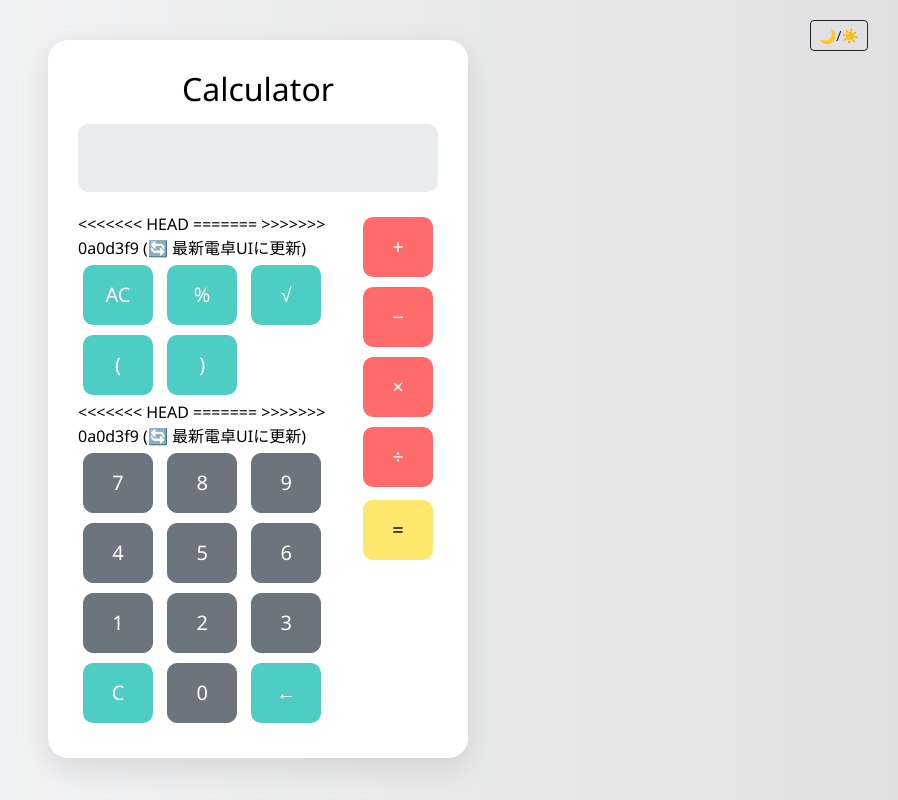
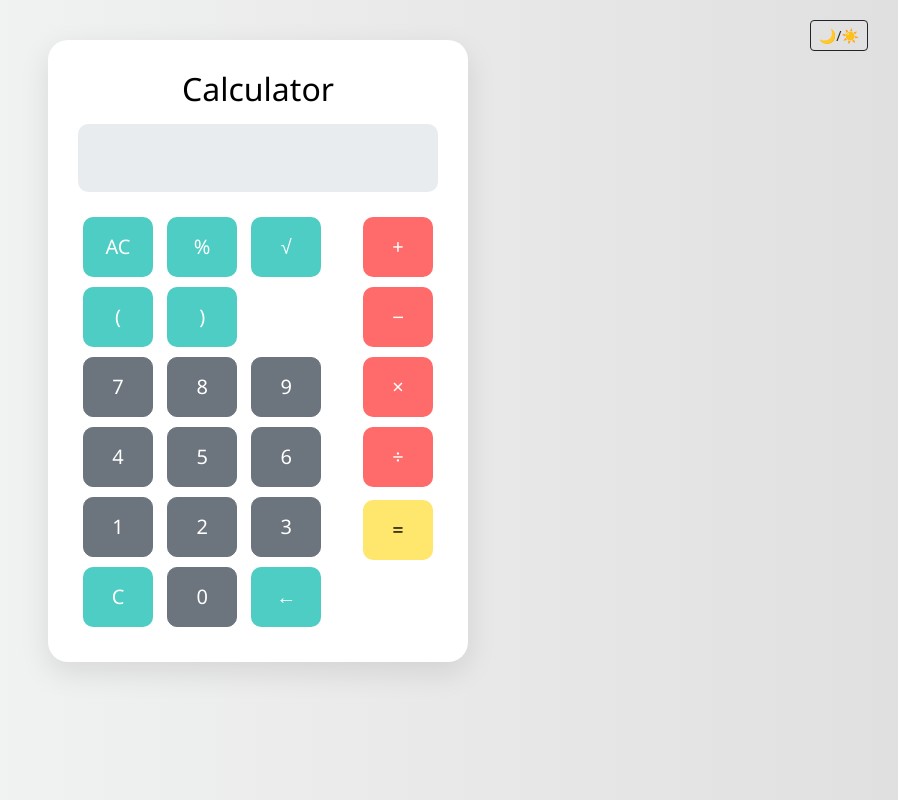
Before and after one commit to satsuki895/flask-calculator, a Flask app: page / in a window 1280 px wide. Shown: the whole page, without its empty margins (382-1280 px from the left). Run offline with Flask 3, Linux system fonts and the light colour scheme.

Commit message:
🚀 Fix expression reset & operator handling + UI improvements

```diff
--- a/app.py
+++ b/app.py
@@ -1,57 +1,58 @@
 # タイトル: app.py
-# Flask 電卓アプリ（Render用）- セッションごとに履歴初期化、演算子の連続入力制御
+# Flask 電卓アプリ（安全な式評価・履歴管理・Render対応）
 
 import os
+import math
 from flask import Flask, render_template, request, session, redirect, url_for
 
 app = Flask(__name__)
-app.secret_key = "your_secret_key_here"  # 本番ではランダムな長い文字列に変更してください
+app.secret_key = "your_secret_key_here"
 
 @app.before_request
 def initialize_session():
-    # セッションが新規なら履歴を初期化
+    """新しいセッションごとに履歴を初期化"""
     if "initialized" not in session:
+        session.clear()
+        session["initialized"] = True
         session["history"] = []
-        session["initialized"] = True
 
 @app.route("/", methods=["GET", "POST"])
 def index():
     result = None
     expression = ""
 
+    if "history" not in session:
+        session["history"] = []
+
     if request.method == "POST":
         expression = request.form.get("expression", "")
 
-        # 四則演算子が連続している場合、最後の1つだけに置き換え
-        while len(expression) >= 2 and expression[-1] in "+-*/" and expression[-2] in "+-*/":
-            expression = expression[:-2] + expression[-1]
-
         try:
-            # セキュリティ対策：使用可能な文字のみに制限
-            if not all(c in "0123456789+-*/.()" for c in expression):
+            allowed_chars = "0123456789+-*/().sqrt"
+            if not all(c in allowed_chars for c in expression.replace("sqrt", "")):
                 raise ValueError("不正な文字が含まれています")
 
-            result = eval(expression)
+            allowed_names = {"sqrt": math.sqrt}
+            result = eval(expression, {"__builtins__": None}, allowed_names)
 
-            # 履歴に追加（最大10件）
             session["history"].append(f"{expression} = {result}")
             session["history"] = session["history"][-10:]
+            session.modified = True
+
+            expression = ""  # 入力欄を毎回リセット
 
         except ZeroDivisionError:
             result = "エラー：0で割ることはできません"
         except Exception:
             result = "エラー：式が不正です"
 
-        session.modified = True
-
-    return render_template("index.html", result=result, expression=expression, history=session["history"])
+    return render_template("index.html", result=result, expression=expression, history=session.get("history", []))
 
 @app.route("/clear_history")
 def clear_history():
     session.pop("history", None)
     return redirect(url_for("index"))
 
-# Render対応（環境変数 PORT に対応）
 if __name__ == "__main__":
     port = int(os.environ.get("PORT", 5000))
     app.run(host="0.0.0.0", port=port, debug=False)
--- a/templates/index.html
+++ b/templates/index.html
@@ -1,6 +1,4 @@
 <!-- タイトル: index.html -->
-<!-- Calculator上部タイトル + 電卓下にキャッチーな履歴表示 + 削除ボタン -->
-
 <!DOCTYPE html>
 <html lang="ja">
 <head>
@@ -22,12 +20,6 @@
       color: white;
     }
     .calculator {
-<<<<<<< HEAD
-      max-width: 420px;
-      margin: 40px auto;
-      border-radius: 20px;
-      padding: 30px;
-=======
       width: 100%;
       max-width: 420px;
       aspect-ratio: 7 / 9;
@@ -38,7 +30,6 @@
       display: flex;
       flex-direction: column;
       justify-content: space-between;
->>>>>>> 0a0d3f9 (🔄 最新電卓UIに更新)
     }
     .light-mode .calculator {
       background-color: #ffffff;
@@ -72,9 +63,6 @@
       border-radius: 10px;
       transition: transform 0.2s, background-color 0.3s;
     }
-<<<<<<< HEAD
-=======
-
     @media (max-width: 420px) {
       .btn-calc {
         width: 21vw;
@@ -82,44 +70,21 @@
         font-size: 5vw;
       }
     }
-
->>>>>>> 0a0d3f9 (🔄 最新電卓UIに更新)
-    .btn-calc:hover {
-      transform: scale(1.05);
-    }
-    .btn-calc:active {
-      transform: scale(0.95);
-    }
-    .btn-operator {
-      background-color: #ff6b6b;
-      color: white;
-    }
-    .btn-control {
-      background-color: #4ecdc4;
-      color: white;
-    }
-    .btn-equal {
-      background-color: #ffe66d;
-      color: black;
-    }
+    .btn-calc:hover { transform: scale(1.05); }
+    .btn-calc:active { transform: scale(0.95); }
+    .btn-operator { background-color: #ff6b6b; color: white; }
+    .btn-control { background-color: #4ecdc4; color: white; }
+    .btn-equal { background-color: #ffe66d; color: black; }
     .theme-toggle {
       position: absolute;
       top: 20px;
       right: 30px;
     }
-<<<<<<< HEAD
-=======
-
->>>>>>> 0a0d3f9 (🔄 最新電卓UIに更新)
     .history-section {
       max-width: 420px;
       margin: 0 auto;
       margin-top: 20px;
     }
-<<<<<<< HEAD
-=======
-
->>>>>>> 0a0d3f9 (🔄 最新電卓UIに更新)
     .history-title {
       font-weight: bold;
       font-size: 20px;
@@ -127,20 +92,12 @@
       justify-content: space-between;
       align-items: center;
     }
-<<<<<<< HEAD
-=======
-
->>>>>>> 0a0d3f9 (🔄 最新電卓UIに更新)
     .history-card {
       background-color: rgba(0,0,0,0.05);
       padding: 10px 15px;
       border-radius: 10px;
       margin-bottom: 10px;
     }
-<<<<<<< HEAD
-=======
-
->>>>>>> 0a0d3f9 (🔄 最新電卓UIに更新)
     .dark-mode .history-card {
       background-color: rgba(255,255,255,0.05);
     }
@@ -153,45 +110,28 @@
 
   <div class="calculator">
     <h2 class="text-center mb-3">Calculator</h2>
-
     <form method="POST">
       <input type="text" name="expression" id="expression" value="{{ expression }}" readonly>
-
       <div class="d-flex justify-content-center">
-        <!-- 左側：関数 + 数字 -->
         <div>
-<<<<<<< HEAD
-          <!-- 関数ボタン -->
-=======
->>>>>>> 0a0d3f9 (🔄 最新電卓UIに更新)
           <button type="button" class="btn btn-control btn-calc" onclick="append('AC')">AC</button>
           <button type="button" class="btn btn-control btn-calc" onclick="append('%')">%</button>
-          <button type="button" class="btn btn-control btn-calc" onclick="append('Math.sqrt(')">√</button>
+          <button type="button" class="btn btn-control btn-calc" onclick="append('sqrt(')">√</button>
           <button type="button" class="btn btn-control btn-calc" onclick="append('(')">(</button>
           <button type="button" class="btn btn-control btn-calc" onclick="append(')')">)</button><br>
-
-<<<<<<< HEAD
-          <!-- 数字 -->
-=======
->>>>>>> 0a0d3f9 (🔄 最新電卓UIに更新)
           <button type="button" class="btn btn-secondary btn-calc" onclick="append('7')">7</button>
           <button type="button" class="btn btn-secondary btn-calc" onclick="append('8')">8</button>
           <button type="button" class="btn btn-secondary btn-calc" onclick="append('9')">9</button><br>
-
           <button type="button" class="btn btn-secondary btn-calc" onclick="append('4')">4</button>
           <button type="button" class="btn btn-secondary btn-calc" onclick="append('5')">5</button>
           <button type="button" class="btn btn-secondary btn-calc" onclick="append('6')">6</button><br>
-
           <button type="button" class="btn btn-secondary btn-calc" onclick="append('1')">1</button>
           <button type="button" class="btn btn-secondary btn-calc" onclick="append('2')">2</button>
           <button type="button" class="btn btn-secondary btn-calc" onclick="append('3')">3</button><br>
-
           <button type="button" class="btn btn-control btn-calc" onclick="clearInput()">C</button>
           <button type="button" class="btn btn-secondary btn-calc" onclick="append('0')">0</button>
           <button type="button" class="btn btn-control btn-calc" onclick="backspace()">←</button>
         </div>
-
-        <!-- 右側：演算子 -->
         <div class="d-flex flex-column ms-3">
           <button type="button" class="btn btn-operator btn-calc" onclick="append('+')">+</button>
           <button type="button" class="btn btn-operator btn-calc" onclick="append('-')">−</button>
@@ -203,13 +143,10 @@
     </form>
 
     {% if result is not none %}
-      <div class="text-center mt-3">
-        <h4>結果: {{ result }}</h4>
-      </div>
+      <div class="text-center mt-3"><h4>結果: {{ result }}</h4></div>
     {% endif %}
   </div>
 
-  <!-- 履歴表示セクション -->
   {% if history %}
     <div class="history-section">
       <div class="history-title">
@@ -217,75 +154,55 @@
         <a href="{{ url_for('clear_history') }}" class="btn btn-sm btn-outline-danger">履歴を削除</a>
       </div>
       {% for item in history|reverse %}
-        <div class="history-card">
-          {{ item }}
-        </div>
+        <div class="history-card">{{ item }}</div>
       {% endfor %}
     </div>
   {% endif %}
 
   <script>
     function append(val) {
-<<<<<<< HEAD
-      if (val === 'AC') {
-        clearInput();
-      } else {
-        document.getElementById("expression").value += val;
-      }
-=======
-      const inputField = document.getElementById("expression");
-      let current = inputField.value;
-
-      const operators = "+-*/";
-
-      // AC の場合は初期化
-      if (val === 'AC') {
+      const input = document.getElementById("expression");
+      if (val === "AC") {
         clearInput();
         return;
       }
 
-      // 四則演算子を入力したとき、直前が演算子なら置き換える
-      if (operators.includes(val)) {
-        if (current.length > 0 && operators.includes(current.slice(-1))) {
-          current = current.slice(0, -1);  // 最後の演算子を削除
-        }
+      const operators = "+-*/";
+      const lastChar = input.value.slice(-1);
+
+      if (operators.includes(val) && operators.includes(lastChar)) {
+        input.value = input.value.slice(0, -1) + val;  // 置き換え
+      } else {
+        input.value += val;
       }
+    }
 
-      // 値を更新
-      inputField.value = current + val;
->>>>>>> 0a0d3f9 (🔄 最新電卓UIに更新)
-    }
     function clearInput() {
       document.getElementById("expression").value = "";
     }
+
     function backspace() {
       const exp = document.getElementById("expression").value;
       document.getElementById("expression").value = exp.slice(0, -1);
     }
+
     function toggleTheme() {
       const body = document.body;
       if (body.classList.contains("light-mode")) {
-        body.classList.remove("light-mode");
-        body.classList.add("dark-mode");
+        body.classList.replace("light-mode", "dark-mode");
         localStorage.setItem("theme", "dark");
       } else {
-        body.classList.remove("dark-mode");
-        body.classList.add("light-mode");
+        body.classList.replace("dark-mode", "light-mode");
         localStorage.setItem("theme", "light");
       }
     }
-<<<<<<< HEAD
-=======
 
->>>>>>> 0a0d3f9 (🔄 最新電卓UIに更新)
     window.onload = () => {
       const theme = localStorage.getItem("theme");
       if (theme === "dark") {
-        document.body.classList.remove("light-mode");
-        document.body.classList.add("dark-mode");
+        document.body.classList.replace("light-mode", "dark-mode");
       }
     };
   </script>
-
 </body>
 </html>
```
